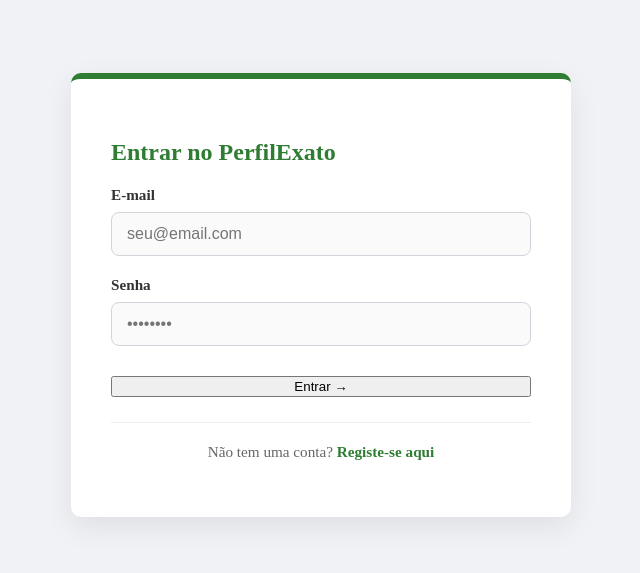
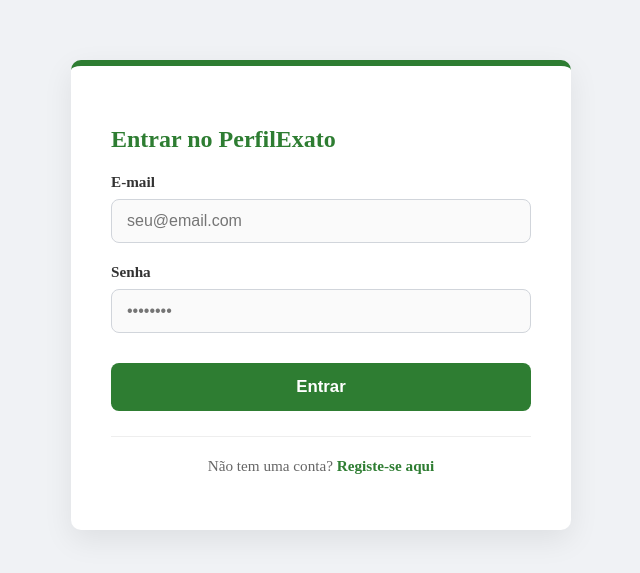
Before and after one commit to dudu-airess6/PerfilExato, a plain HTML site: page frontend/login.html in a window 1280 px wide. Shown: the part 105-678 px from the top of the page, without its empty margins (319-959 px from the left). Drawn offline with Linux system fonts and the light colour scheme.

Commit message:
tirei as setas

```diff
--- a/frontend/css/login.css
+++ b/frontend/css/login.css
@@ -69,3 +69,25 @@
     text-decoration: underline;
     color: #1b5e20; /* Fica um verde mais escuro ao passar o rato */
 }
+/* ESTILO DO BOTÃO PRINCIPAL (Entrar / Criar Conta) */
+.btn-primary {
+    background-color: #2e7d32; /* O seu verde escuro padrão */
+    color: #ffffff; /* Texto branco */
+    border: none;
+    padding: 14px 20px;
+    font-size: 1.05em;
+    font-weight: bold;
+    border-radius: 8px;
+    cursor: pointer;
+    transition: background-color 0.3s ease, transform 0.1s ease;
+}
+
+/* Efeito ao passar o rato (fica um verde mais escuro) */
+.btn-primary:hover {
+    background-color: #1b5e20;
+}
+
+/* Efeito de "clique" (o botão afunda ligeiramente) */
+.btn-primary:active {
+    transform: scale(0.98);
+}
--- a/frontend/login.html
+++ b/frontend/login.html
@@ -21,7 +21,7 @@
                     <label for="senha-login">Senha</label>
                     <input type="password" id="senha-login" required placeholder="••••••••">
                 </div>
-                <button type="submit" class="btn-primary" style="width: 100%; margin-top: 10px;">Entrar &rarr;</button>
+                <button type="submit" class="btn-primary" style="width: 100%; margin-top: 10px;">Entrar</button>
             </form>
             <p class="toggle-text">Não tem uma conta? <a href="cadastro.html" class="toggle-link">Registe-se aqui</a></p>
         </div>
```
Also changed, not shown: frontend/cadastro.html (+1 -1 lines).
